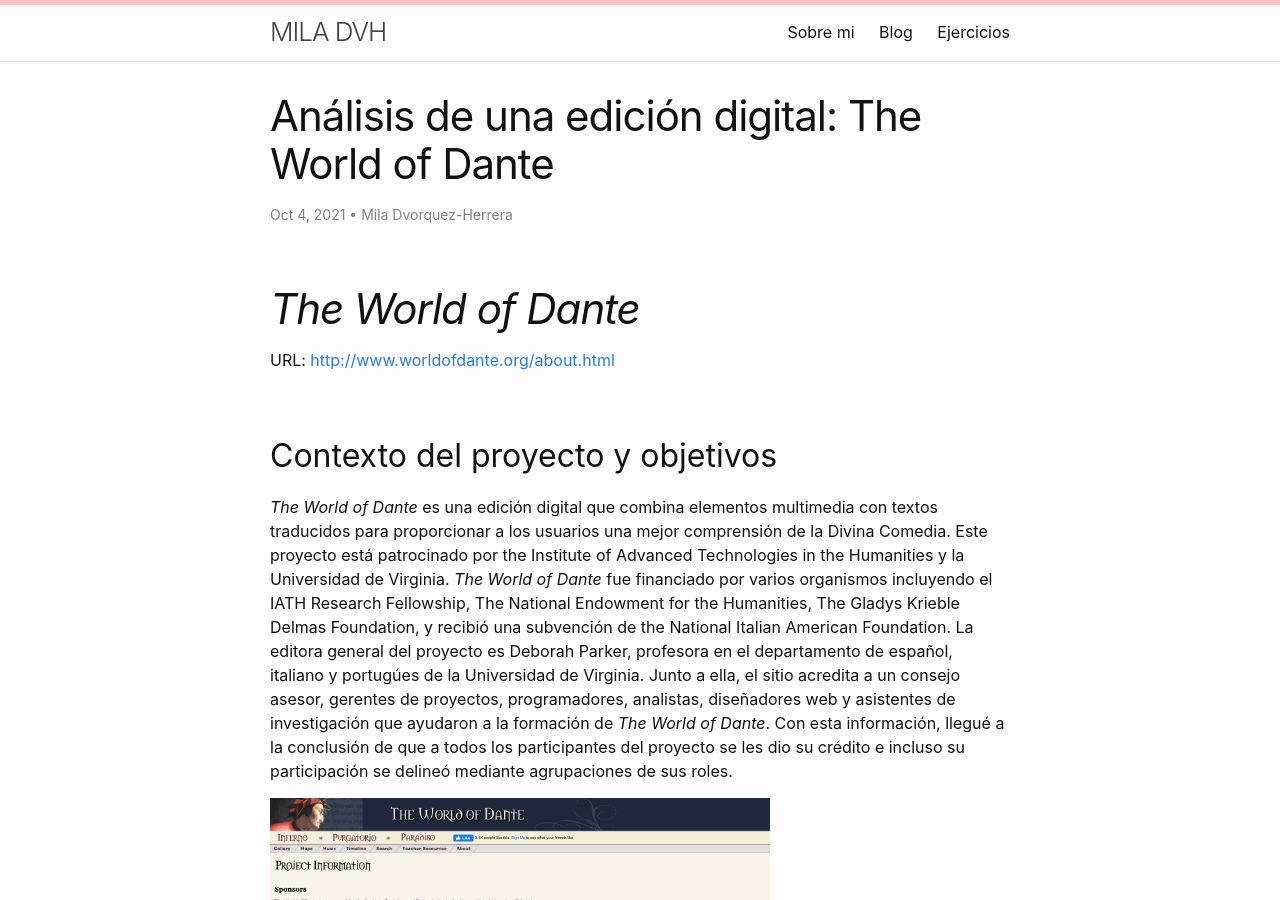
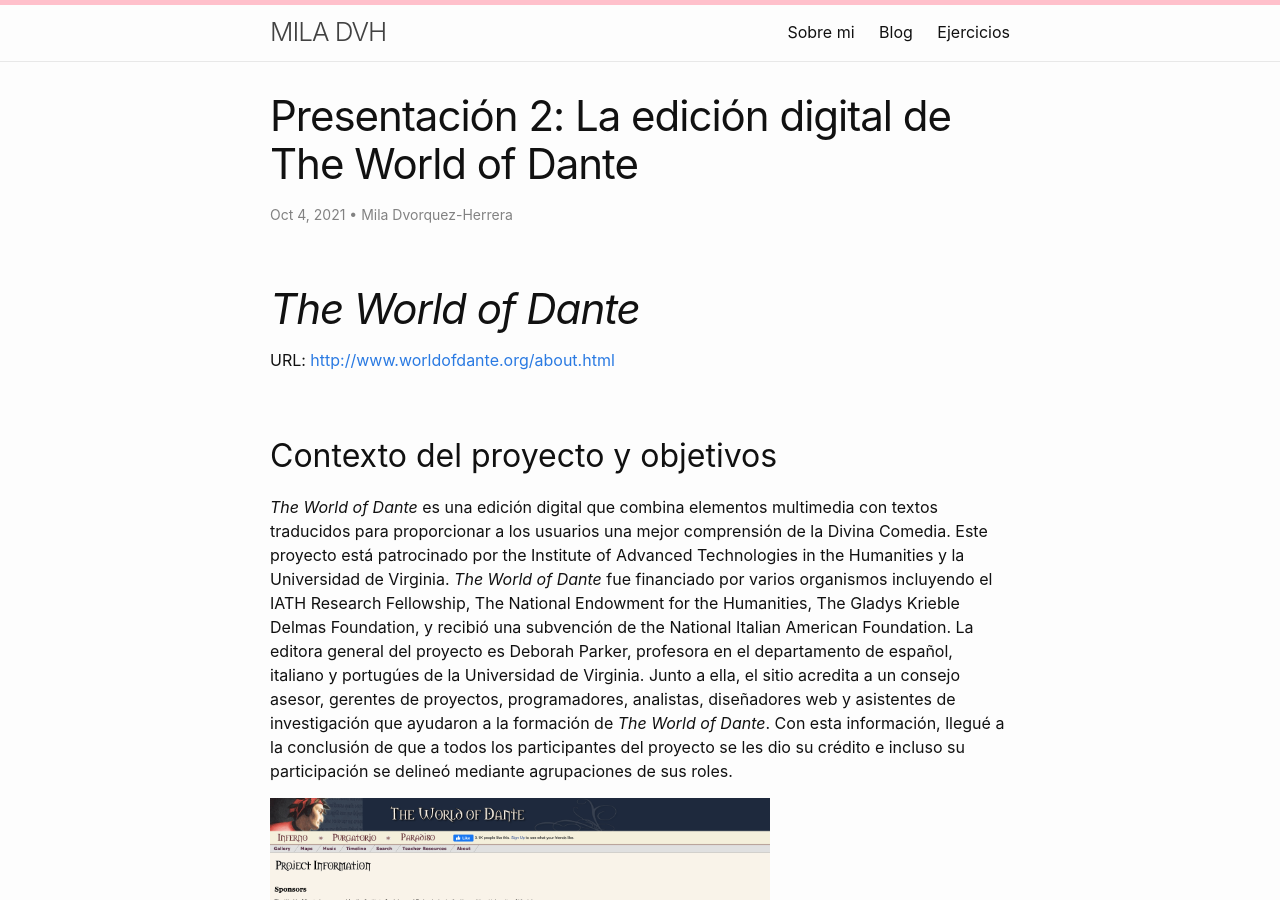
Before and after one commit to miladvh/miladvh.github.io, a Jekyll site: the page built from _posts/2021-10-04-edición-digital.md, in a window 1280 px wide and 900 px high. Built offline with Jekyll 4.4.1, drawn with Linux system fonts in a browser that asks for light colours.

Commit message:
Update 2021-10-04-edición-digital.md

```diff
--- a/_posts/2021-10-04-edición-digital.md
+++ b/_posts/2021-10-04-edición-digital.md
@@ -1,6 +1,6 @@
 ---
 layout: post
-title: "Análisis de una edición digital: The World of Dante"
+title: "Presentación 2: La edición digital de The World of Dante"
 date: 2021-10-04
 author: Mila Dvorquez-Herrera
 ---
```
